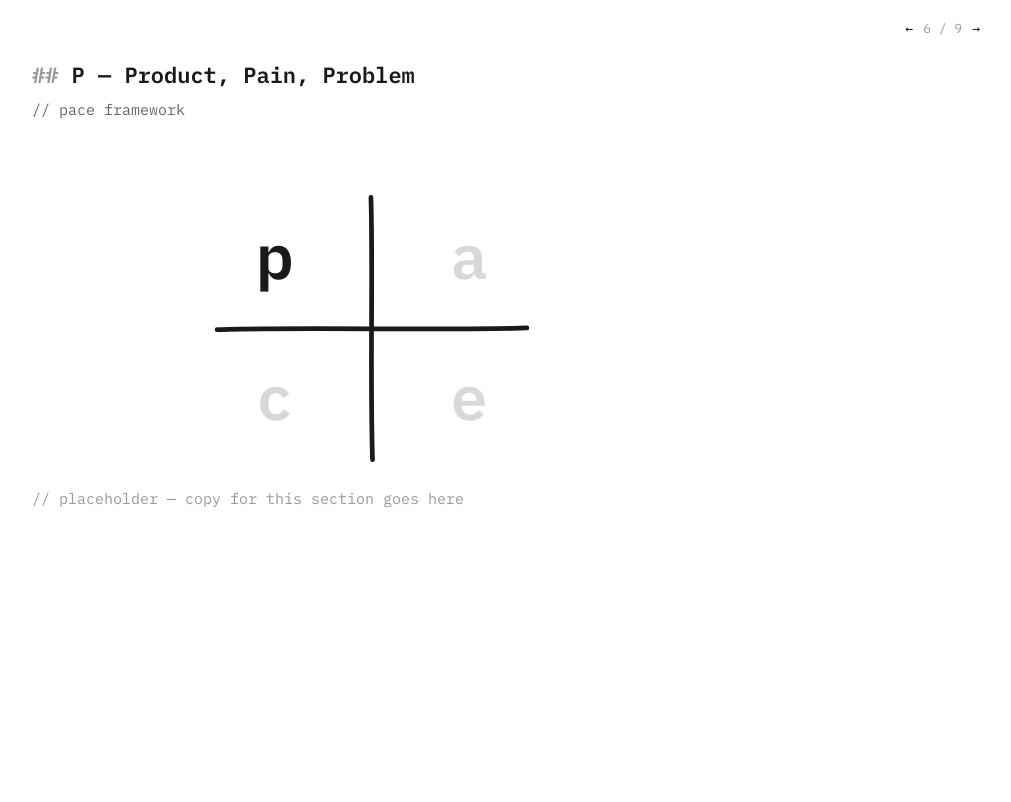
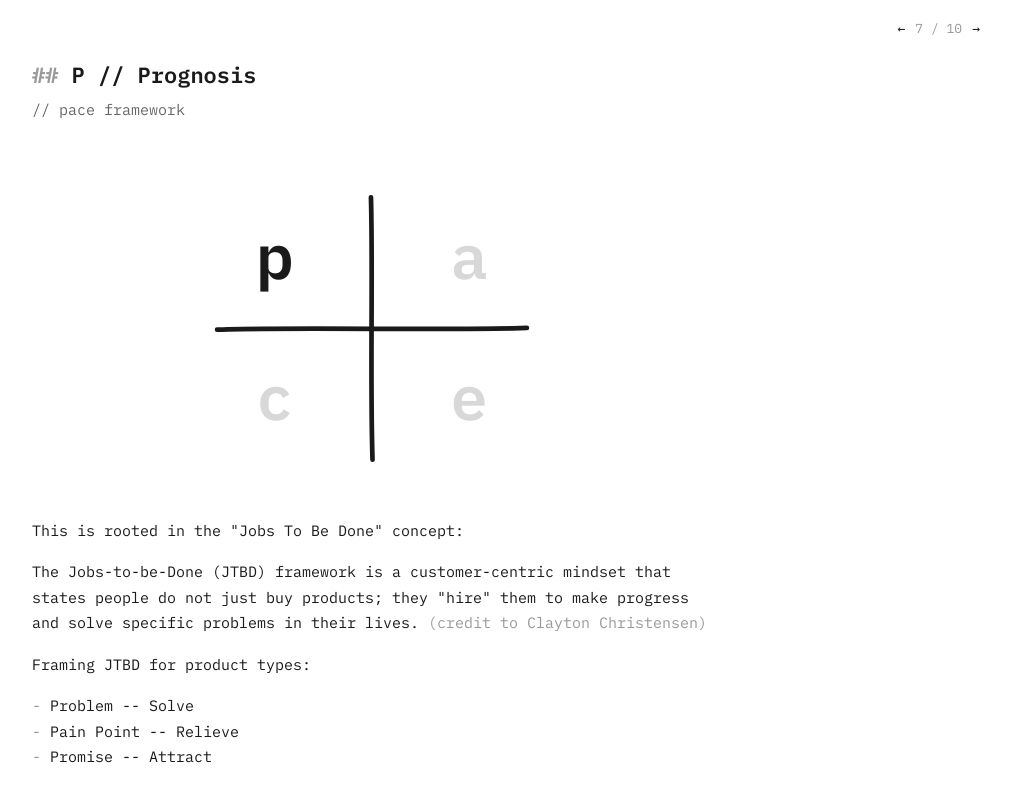
Before and after one commit to therhoe/heroes-site, a Jekyll site: the page workshop/pace-p.html, which Jekyll copies as it is, in a window 1280 px wide. Shown: the top 802 px of the page, without its empty margins (268-1279 px from the left). Built offline with Jekyll 4.4.1, drawn with Linux system fonts in a browser that asks for light colours.

Commit message:
Fill PACE letter slides and add the overview slide
New pace-overview.html (slide 6, the four letter definitions);
letter pages retitled to the new meanings (P Prognosis, A Activity,
C Criteria, E Event) with Sheps copy replacing the placeholders.
Session one is now a 10-slide deck.

Co-Authored-By: Claude Fable 5 <noreply@anthropic.com>

```diff
--- a/workshop/pace-p.html
+++ b/workshop/pace-p.html
@@ -4,7 +4,7 @@
   <meta charset="UTF-8">
   <meta name="viewport" content="width=device-width, initial-scale=1.0">
   <meta name="robots" content="noindex, nofollow">
-  <title>P — Product, Pain, Problem — Workshop</title>
+  <title>P — Prognosis — Workshop</title>
   <link rel="preconnect" href="https://fonts.googleapis.com">
   <link rel="preconnect" href="https://fonts.gstatic.com" crossorigin>
   <link href="https://fonts.googleapis.com/css2?family=IBM+Plex+Mono:wght@400;500;600&display=swap" rel="stylesheet">
@@ -13,7 +13,7 @@
 <body>
 <main>
 
-  <h1 class="title">P — Product, Pain, Problem</h1>
+  <h1 class="title">P // Prognosis</h1>
   <p class="tagline">// pace framework</p>
 
   <svg viewBox="0 0 800 600" xmlns="http://www.w3.org/2000/svg" style="display:block; width:100%; max-width:420px; height:auto; margin:24px auto 0;" role="img" aria-label="PACE quadrant with p highlighted">
@@ -27,7 +27,16 @@
     </g>
   </svg>
 
-  <p class="muted">// placeholder — copy for this section goes here</p>
+  <p style="margin-top: 32px;">This is rooted in the "Jobs To Be Done" concept:</p>
+
+  <p>The Jobs-to-be-Done (JTBD) framework is a customer-centric mindset that states people do not just buy products; they "hire" them to make progress and solve specific problems in their lives. <span class="muted">(credit to Clayton Christensen)</span></p>
+
+  <p>Framing JTBD for product types:</p>
+  <ul>
+    <li>Problem -- Solve</li>
+    <li>Pain Point -- Relieve</li>
+    <li>Promise -- Attract</li>
+  </ul>
 
 </main>
 <script src="workshop.js"></script>
--- a/workshop/workshop.js
+++ b/workshop/workshop.js
@@ -10,7 +10,8 @@
   // past either end you land back on the contents page.
   var SESSIONS = [
     ['journey-1.html', 'journey-2.html', 'journey-3.html', 'pace-intro.html',
-     'pace.html', 'pace-p.html', 'pace-a.html', 'pace-c.html', 'pace-e.html'],
+     'pace.html', 'pace-overview.html',
+     'pace-p.html', 'pace-a.html', 'pace-c.html', 'pace-e.html'],
     ['analytics.html'],
     ['testing.html'],
     ['confidence.html']
```
Also changed, not shown: workshop/pace-a.html (+7 -3 lines), workshop/pace-c.html (+7 -2 lines), workshop/pace-e.html (+10 -2 lines), workshop/pace-overview.html (added, +31 -0 lines).
